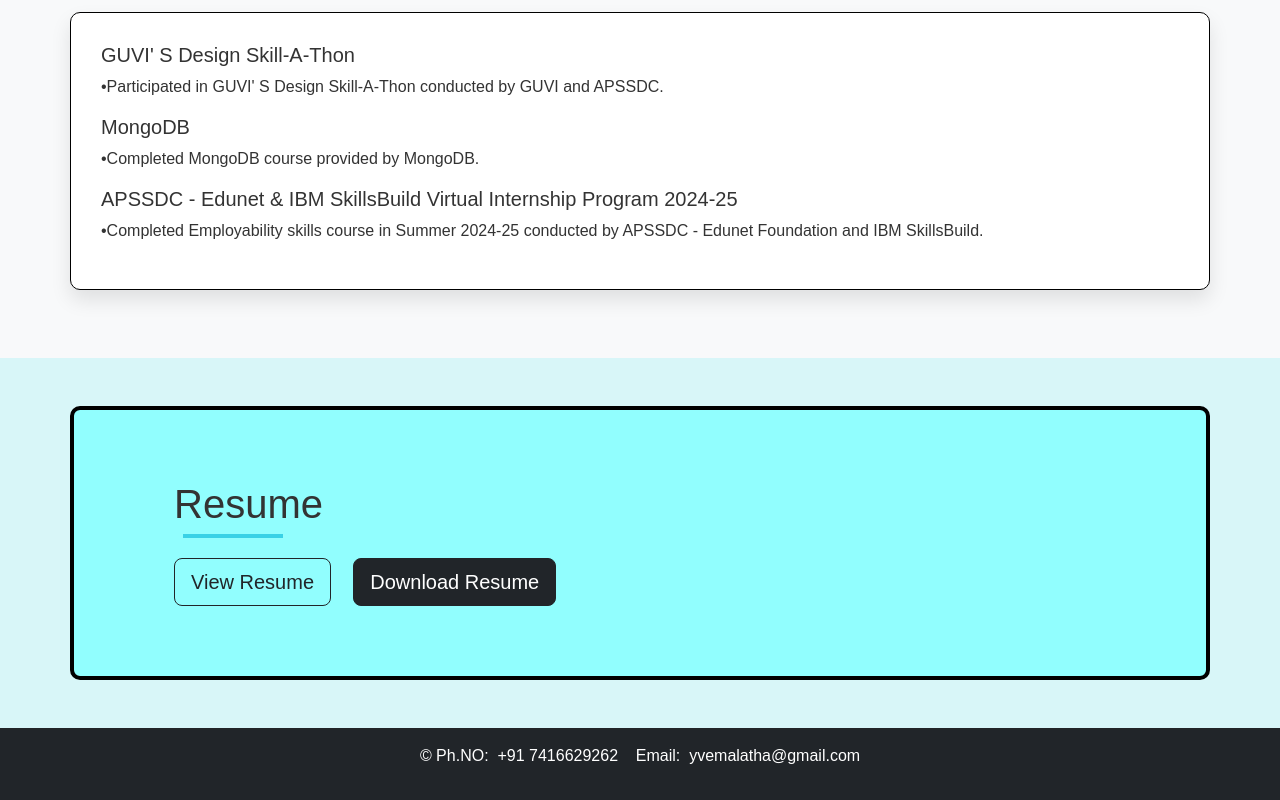
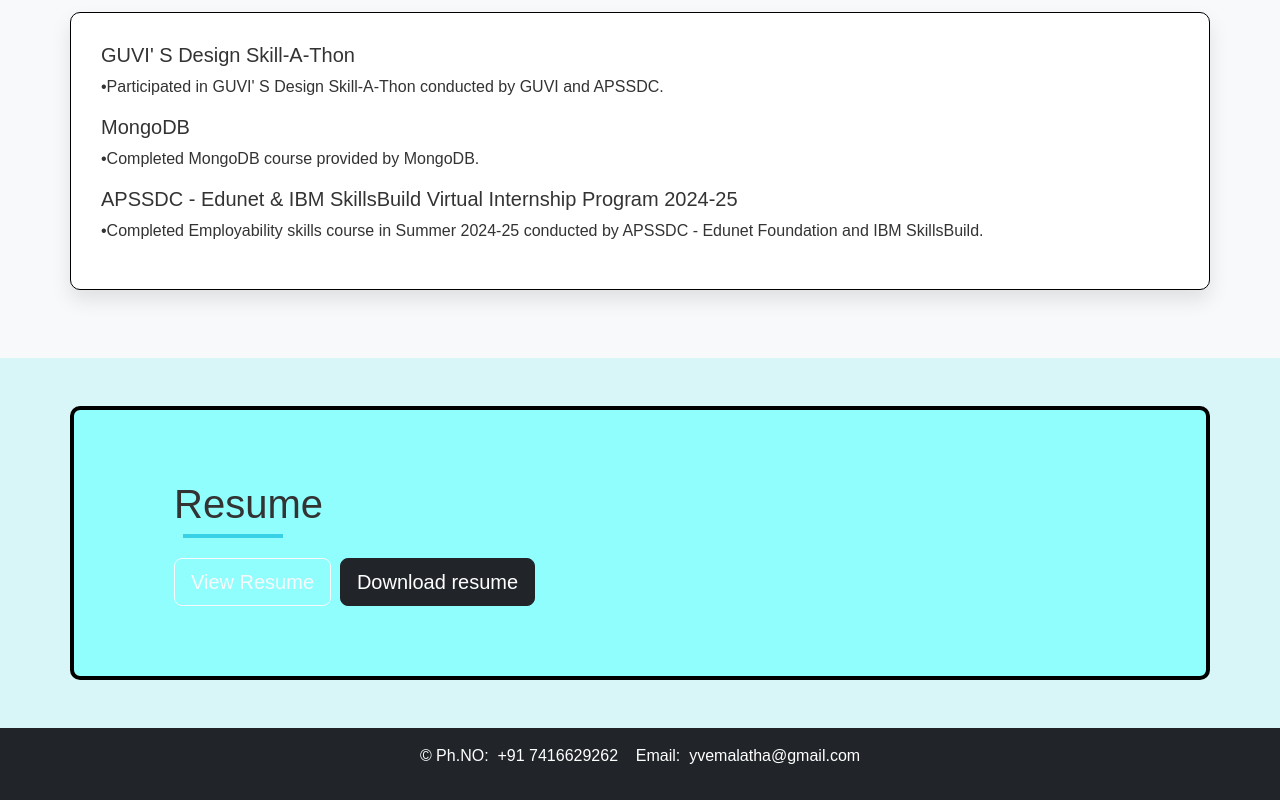
Before and after one commit to vemalatha/Portfoilo, a plain HTML site: page index.html in a window 1280 px wide. Shown: the part 2404-3204 px from the top of the page. Drawn offline with nearby package versions, Linux system fonts and the light colour scheme.

Commit message:
Update index.html

```diff
--- a/index.html
+++ b/index.html
@@ -38,8 +38,8 @@
                 <h1 class="animate-fadeIn">Hi, I'm <span class="highlight"><u>Yakkanti Vemalatha</u></span></h1>
                 <p class="lead">An <span class="highlight"><u>Aspiring B.Tech UG</u></span>  with a passion for crafting sleek and Enthustatic towards work</p>
                 <div class="buttons">
-                    <a href="https://drive.google.com/file/d/1azyu_6oB1O7HWTwslnYoYrew0rUNRMmT/view" target="_blank" class="btn btn-outline-light btn-lg">View Resume</a>
-                    <a href="https://drive.google.com/uc?export=download&id=1azyu_6oB1O7HWTwslnYoYrew0rUNRMmT" download="Vema resume.pdf" class="btn btn-dark btn-lg">Download resume</a>
+                    <a href="https://drive.google.com/file/d/1lhjXkSikfiTu_rMRVyUjQ-t2gWXUVylq/view?usp=sharing" target="_blank" class="btn btn-outline-light btn-lg">View Resume</a>
+                    <a href="https://drive.google.com/uc?export=download&id=1lhjXkSikfiTu_rMRVyUjQ-t2gWXUVylq" download="Vema resume.pdf" class="btn btn-dark btn-lg">Download resume</a>
 
                 </div>
             </div>
@@ -139,8 +139,8 @@
     <section id="resume" class="p-5 ">
         <div class="container" style="border:4px solid black; padding: 70px 100px;border-radius:10px; background-color:rgb(145, 254, 254);">
             <h2 class="section-title">Resume</h2>
-            <a href="https://drive.google.com/file/d/1azyu_6oB1O7HWTwslnYoYrew0rUNRMmT/view" target="_blank" class="btn btn-outline-dark btn-lg">View Resume</a>&nbsp;&nbsp;&nbsp;&nbsp;
-            <a href="https://drive.google.com/uc?export=download&id=1azyu_6oB1O7HWTwslnYoYrew0rUNRMmT" download class="btn btn-dark btn-lg">Download Resume</a>
+            <a href="https://drive.google.com/file/d/1lhjXkSikfiTu_rMRVyUjQ-t2gWXUVylq/view?usp=sharing" target="_blank" class="btn btn-outline-light btn-lg">View Resume</a>&nbsp;
+                    <a href="https://drive.google.com/uc?export=download&id=1lhjXkSikfiTu_rMRVyUjQ-t2gWXUVylq" download="Vema resume.pdf" class="btn btn-dark btn-lg">Download resume</a>
         </div>
     </section>
 
```
